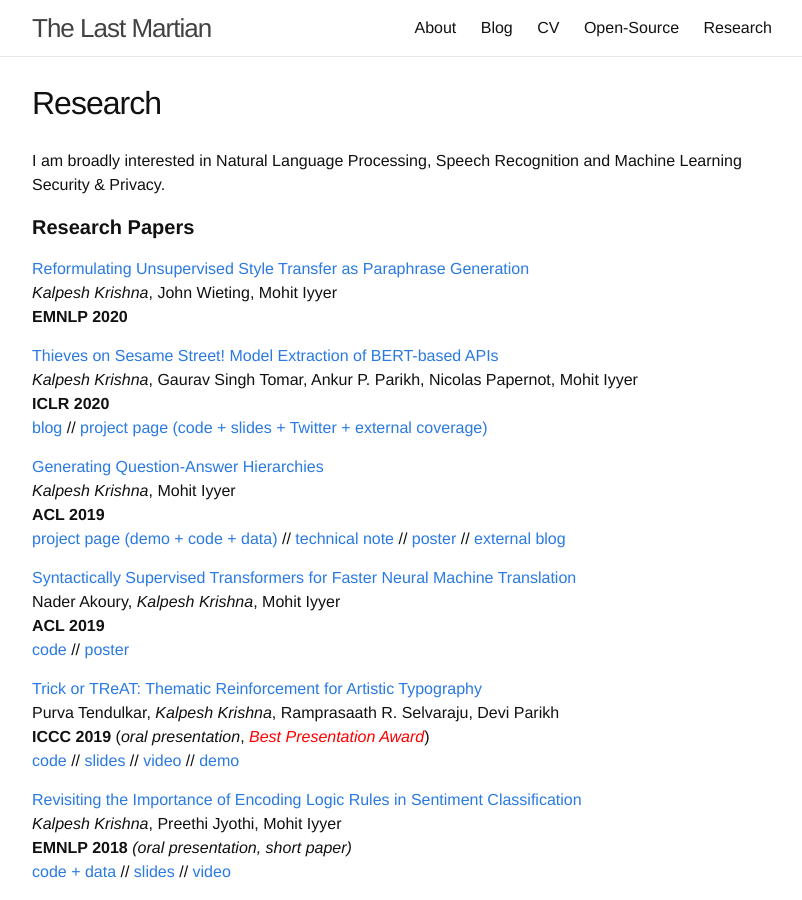
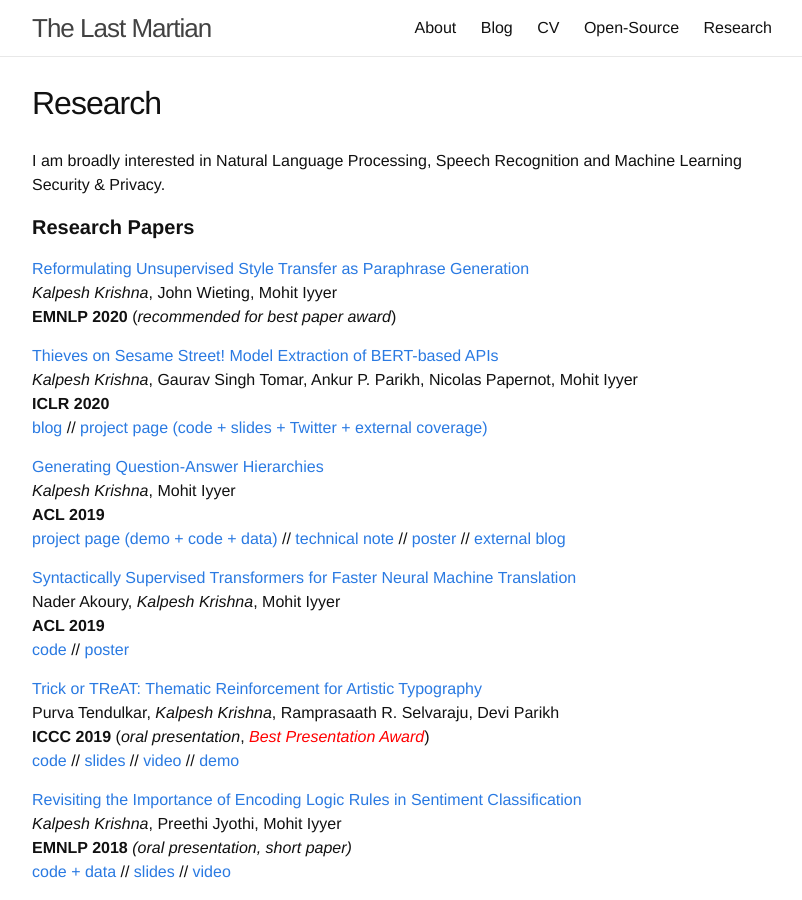
Before and after one commit to martiansideofthemoon/martiansideofthemoon.github.io, a Jekyll site: the page built from _pages/research.md, in a window 1280 px wide and 900 px high. Shown: the whole window, without its empty margins (238-1040 px from the left). Built offline with Jekyll 4.4.1, drawn with Linux system fonts in a browser that asks for light colours; comment, search, counter and statistics services are not loaded.

```diff
--- a/_pages/research.md
+++ b/_pages/research.md
@@ -9,7 +9,7 @@ I am broadly interested in Natural Language Processing, Speech Recognition and M
 
 [Reformulating Unsupervised Style Transfer as Paraphrase Generation](todo)
 *Kalpesh Krishna*, John Wieting, Mohit Iyyer
-**EMNLP 2020**
+**EMNLP 2020** (*recommended for best paper award*)
 
 [Thieves on Sesame Street! Model Extraction of BERT-based APIs](https://arxiv.org/abs/1910.12366)
 *Kalpesh Krishna*, Gaurav Singh Tomar, Ankur P. Parikh, Nicolas Papernot, Mohit Iyyer
```
